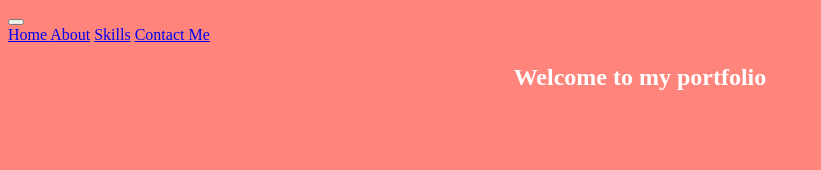
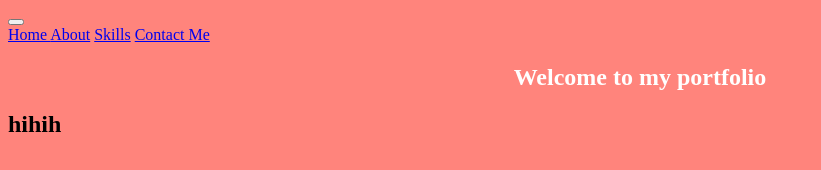
Before and after one commit to GayathriKodipaka/GayathriKodipaka.github.io, a plain HTML site: page index.html in a window 1280 px wide. Shown: the whole page, without its empty margins (0-821 px from the left). Drawn offline with Linux system fonts and the light colour scheme.

Commit message:
modified index

```diff
--- a/index.html
+++ b/index.html
@@ -22,6 +22,7 @@
 </nav>
     <div id="d1">
         <h2 id="wel">Welcome to my portfolio</h2>
+        <h2>hihih</h2>
     </div>
 </body>
 </html>
```
